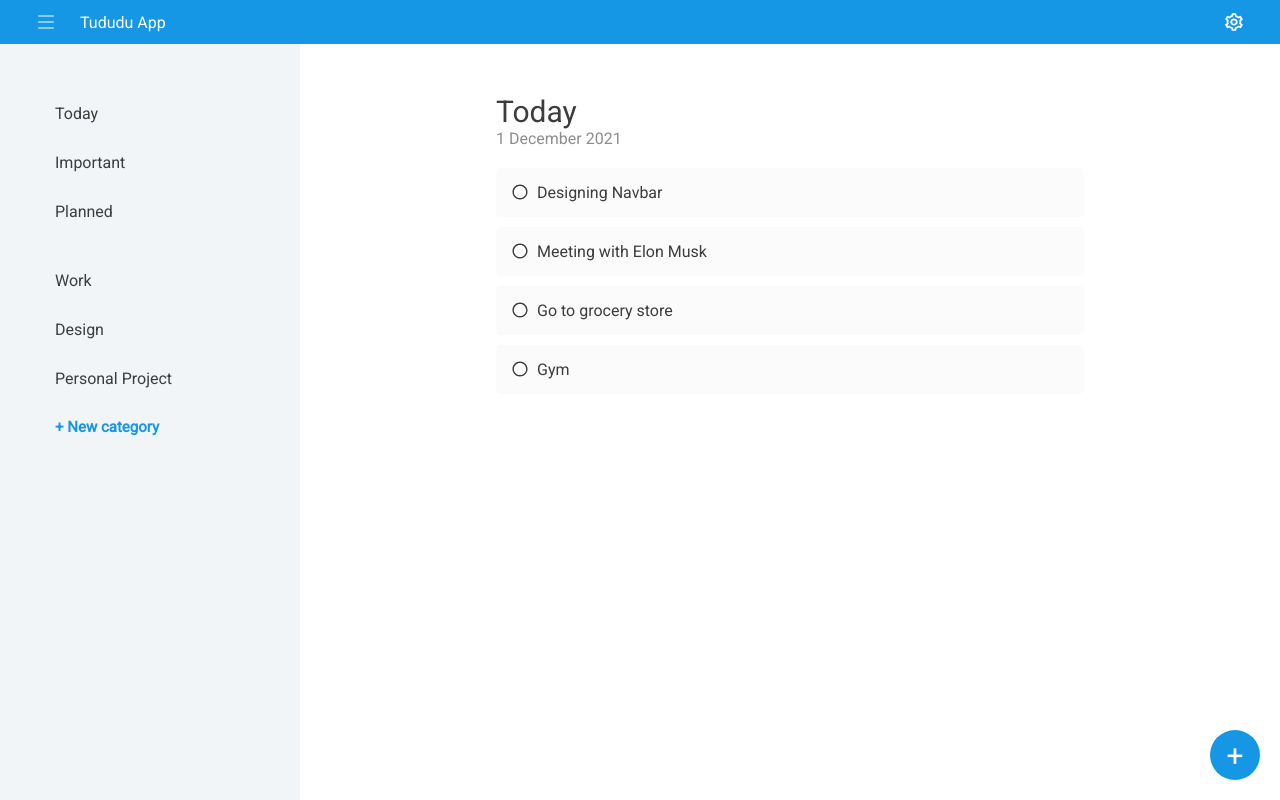
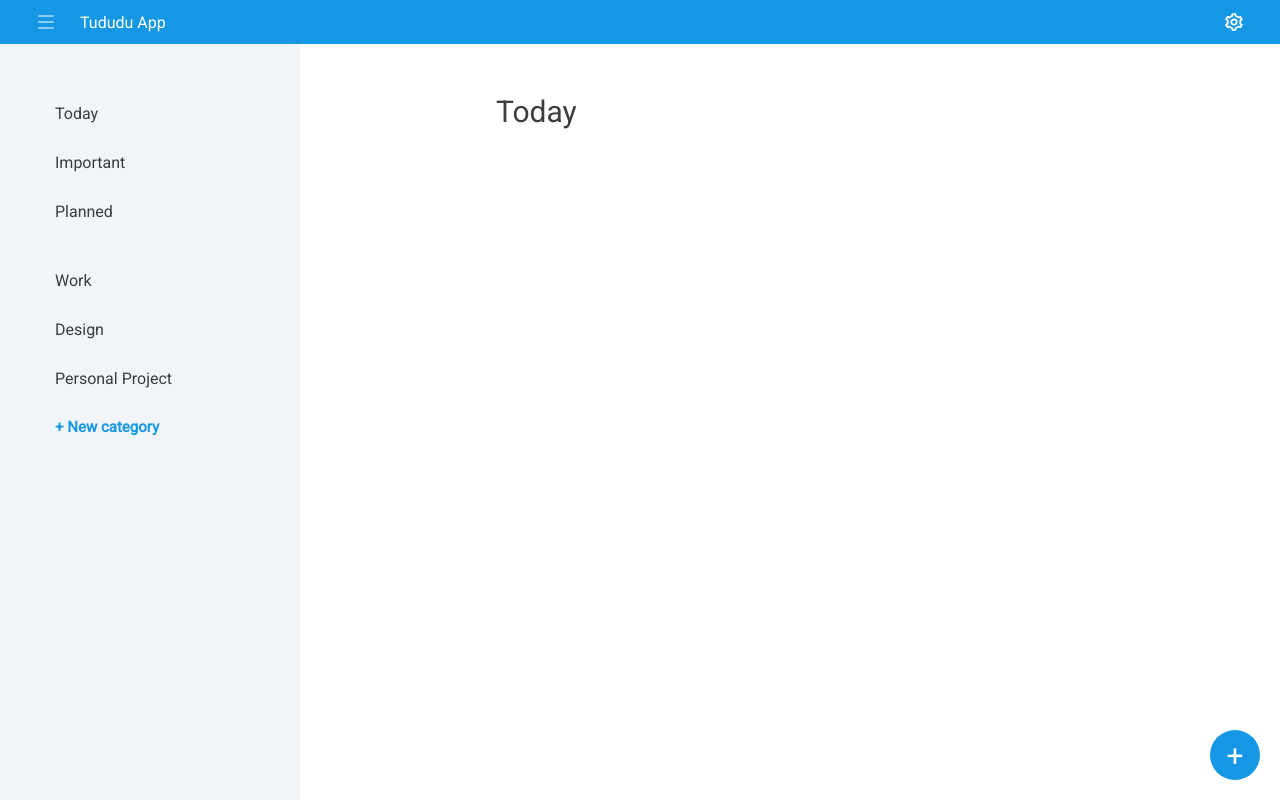
Before and after one commit to ridho-dev/tududu-app, a React (Create React App) app: page / in a window 1280 px wide. Built offline with nearby package versions, Linux system fonts and the light colour scheme.

Commit message:
Aside and Content change data onClick

```diff
--- /dev/null
+++ b/src/assets/data/categories.js
@@ -0,0 +1,7 @@
+const categories = [
+  { title: "Work" },
+  { title: "Design" },
+  { title: "Personal Project" }
+]
+
+export default categories;
--- a/src/components/Aside.js
+++ b/src/components/Aside.js
@@ -1,19 +1,21 @@
 import React from 'react'
 
-const Aside = () => {
+const Aside = (props) => {
   return (
     <aside>
       <div className="aside-container" id="asideContainer">
         <div className="categories">
           <div className="default-category">
-            <button className="category-btn">Today</button>
-            <button className="category-btn">Important</button>
-            <button className="category-btn">Planned</button>
+            <button className="category-btn" onClick={() => props.setDefaultCategory("Today")}>Today</button>
+            <button className="category-btn" onClick={() => props.setDefaultCategory("Important")}>Important</button>
+            <button className="category-btn" onClick={() => props.setDefaultCategory("Planned")}>Planned</button>
           </div>
           <div className="custom-category">
-            <button className="category-btn">Work</button>
-            <button className="category-btn">Design</button>
-            <button className="category-btn">Personal Project</button>
+            {
+              props.customCategories.map((category) => {
+                return <button className="category-btn" key={category.id} onClick={() => props.setDefaultCategory(category.title)}>{category.title}</button>
+              })
+            }
           </div>
         </div>
         <button type="button" className="add-category-btn" id="addCategoryBtn">+ New category</button>
--- a/src/components/Contents.js
+++ b/src/components/Contents.js
@@ -1,13 +1,22 @@
-import React from 'react'
+import React, { useState } from 'react';
 
 import Aside from './Aside'
 import Todos from './Todos'
 
+import categories from '../assets/data/categories';
+
 const Contents = () => {
+  const [defaultCategory, setDefaultCategory] = useState("Today")
+  const [customCategories, setCustomCategories] = useState([
+    { id: 1, title: "Work" },
+    { id: 2, title: "Design" },
+    { id: 3, title: "Personal Project" },
+  ]);
+
   return (
     <div className="content">
-      <Aside />
-      <Todos />
+      <Aside customCategories={customCategories} setDefaultCategory={setDefaultCategory} />
+      <Todos defaultCategory={defaultCategory} />
     </div>
   )
 }
--- a/src/components/Navbar.js
+++ b/src/components/Navbar.js
@@ -4,14 +4,14 @@ import { Link } from 'react-router-dom'
 const Navbar = () => {
   return (
     <nav className="navbar">
-      <div class="logo">
-        <button type="button" class="hamburger-btn" id="hamburgerBtn">
-          <div class="hamburger-img" id="hamburgerIcon"></div>
+      <div className="logo">
+        <button type="button" className="hamburger-btn" id="hamburgerBtn">
+          <div className="hamburger-img" id="hamburgerIcon"></div>
         </button>
-        <a href="/" class="logo-text">Tududu App</a>
+        <a href="/" className="logo-text">Tududu App</a>
       </div>
-      <button type="button" class="settings-btn" id="settingsBtn">
-        <div class="setting-img" id="settingsIcon"></div>
+      <button type="button" className="settings-btn" id="settingsBtn">
+        <div className="setting-img" id="settingsIcon"></div>
       </button>
     </nav>
   )
--- a/src/components/Todos.js
+++ b/src/components/Todos.js
@@ -1,34 +1,34 @@
 import React from 'react'
 
-const Todos = () => {
+const Todos = (props) => {
   return (
     <main>
-      <div class="main-container">
-        <div class="activity-title">
-          Today
+      <div className="main-container">
+        <div className="activity-title">
+          {props.defaultCategory}
         </div>
-        <div class="activity-date">
+        {/* <div className="activity-date">
           1 December 2021
         </div>
-        <div class="todos">
-          <div class="todo" id="todo1">
-            <div class="check-icon" id="check1"></div>
-            <div class="todo-title" id="title1">Designing Navbar</div>
+        <div className="todos">
+          <div className="todo" id="todo1">
+            <div className="check-icon" id="check1"></div>
+            <div className="todo-title" id="title1">Designing Navbar</div>
           </div>
-          <div class="todo">
-            <div class="check-icon"></div>
-            <div class="todo-title">Meeting with Elon Musk</div>
+          <div className="todo">
+            <div className="check-icon"></div>
+            <div className="todo-title">Meeting with Elon Musk</div>
           </div>
-          <div class="todo">
-            <div class="check-icon"></div>
-            <div class="todo-title">Go to grocery store</div>
+          <div className="todo">
+            <div className="check-icon"></div>
+            <div className="todo-title">Go to grocery store</div>
           </div>
-          <div class="todo">
-            <div class="check-icon"></div>
-            <div class="todo-title">Gym</div>
+          <div className="todo">
+            <div className="check-icon"></div>
+            <div className="todo-title">Gym</div>
           </div>
-        </div>
-        <button class="add-todo-btn" id="addTodoBtn">
+        </div> */}
+        <button className="add-todo-btn" id="addTodoBtn">
           +
         </button>
       </div>
```
